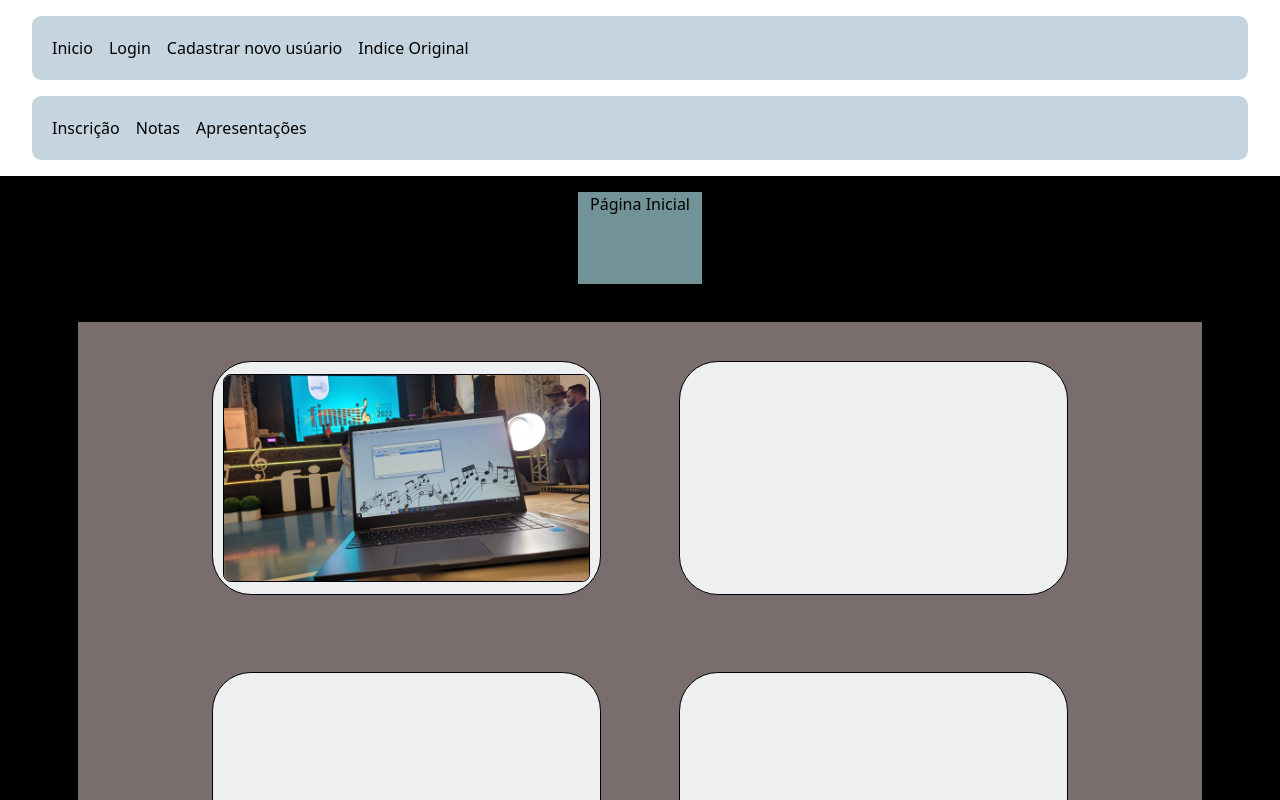
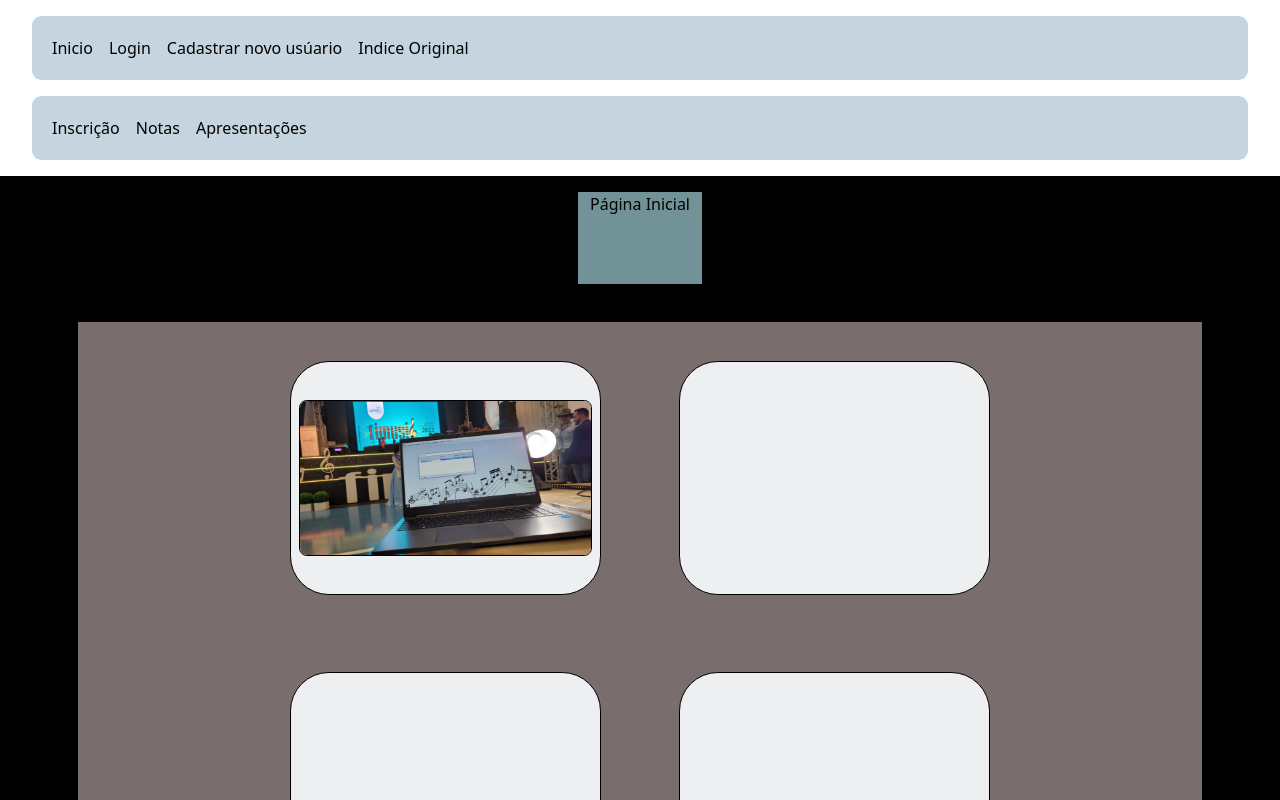
Before and after one commit to BavarescoRicardo/festival-front, a Next.js app: page / in a window 1280 px wide. Shown: the top 800 px of the page. Built offline with nearby package versions, Linux system fonts and the light colour scheme.

Commit message:
ajuste estilo, resposividade para imagens na pagina inicial

```diff
--- a/styles/Inicial.module.css
+++ b/styles/Inicial.module.css
@@ -32,7 +32,7 @@
 .fotos {
   display: flex;
   margin: 5ch;
-  min-width: 50ch;
+  min-width: 40ch;
   max-width: 30%;
   min-height: 30ch;
   max-height: 20%;
@@ -44,7 +44,8 @@
 .fotos img {
   margin: auto auto;
   width: 95%;
-  min-height: 95%;
+  height: 20ch;
+  min-height: 85%;
   border-radius: 1ch;
   border: 1px solid;
 
```
